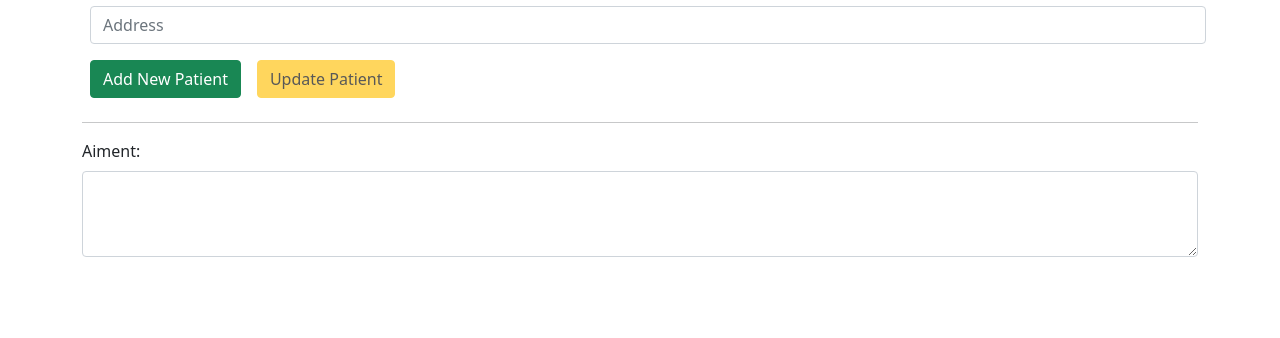
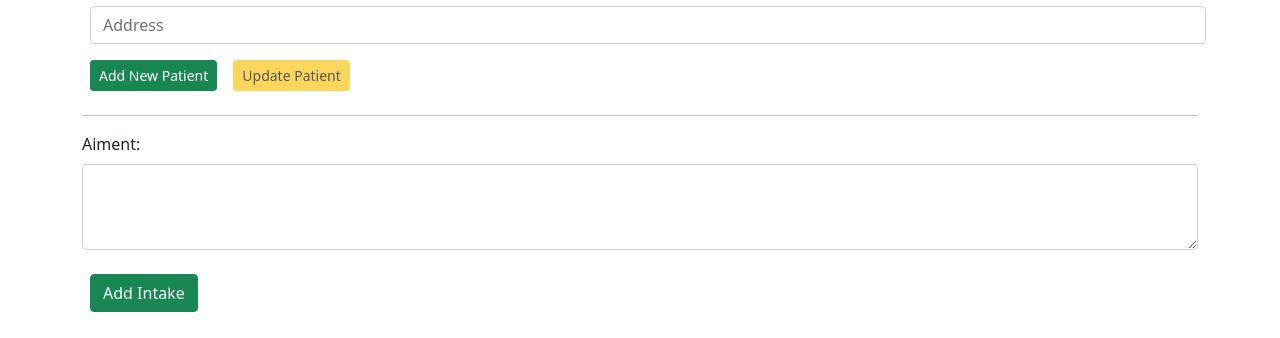
Before and after one commit to mike742/react-first-demo, a React (Create React App) app: page / in a window 1280 px wide. Shown: the part 459-797 px from the top of the page. Built offline with nearby package versions, Linux system fonts and the light colour scheme; no server answers.

Commit message:
added formatDate method in patient component

```diff
--- a/src/App.js
+++ b/src/App.js
@@ -68,6 +68,7 @@ class App extends Component {
               onChange={this.handleAiment}
             ></textarea>
           </div>
+          <button className="btn btn-success m-2"> Add Intake </button>
         </main>
       </React.Fragment>
     );
@@ -77,6 +78,6 @@ class App extends Component {
 export default App;
 
 /*
-1. Patient's date of birth input: no data for existing patient!
-2.  AddNewPatient has no Id in patient object
+  1.  Patient's date of birth input: no data for existing patient!
+  2.  AddNewPatient has no Id in patient object
 */
--- a/src/components/patient.jsx
+++ b/src/components/patient.jsx
@@ -10,6 +10,12 @@ class Patient extends Component {
 
   handleId = (id) => {
     axios.get("https://localhost:5001/Patients/" + id).then((response) => {
+      if (response.data.dateOfBirth !== undefined) {
+        response.data.dateOfBirth = this.formatDate(
+          new Date(response.data.dateOfBirth)
+        );
+      }
+
       this.setState({ patient: response.data === "" ? {} : response.data });
       this.props.onCurrentPatient(response.data);
       this.setState({ isCreate: response.data.name !== undefined });
@@ -33,6 +39,18 @@ class Patient extends Component {
       this.props.onCurrentPatient(patient);
       console.log("POST : ", responce);
     });
+  };
+
+  formatDate = (date) => {
+    let d = new Date(date),
+      month = d.getMonth() + 1 + "",
+      day = d.getDate() + "",
+      year = d.getFullYear() + "";
+
+    if (month.length < 2) month = "0" + month; // 01
+    if (day.length < 2) day = "0" + day; // 10
+
+    return year + "-" + month + "-" + day;
   };
 
   render() {
@@ -112,7 +130,7 @@ class Patient extends Component {
         ></input>
         <button
           type="button"
-          className="btn btn-success  m-2"
+          className="btn btn-success btn-sm m-2"
           disabled={this.state.isCreate}
           onClick={this.AddNewPatient}
         >
@@ -120,7 +138,7 @@ class Patient extends Component {
         </button>
         <button
           type="button"
-          class="btn btn-warning m-2"
+          class="btn btn-warning btn-sm m-2"
           disabled={!this.state.isCreate}
           onClick={this.UpdatePatient}
         >
```
